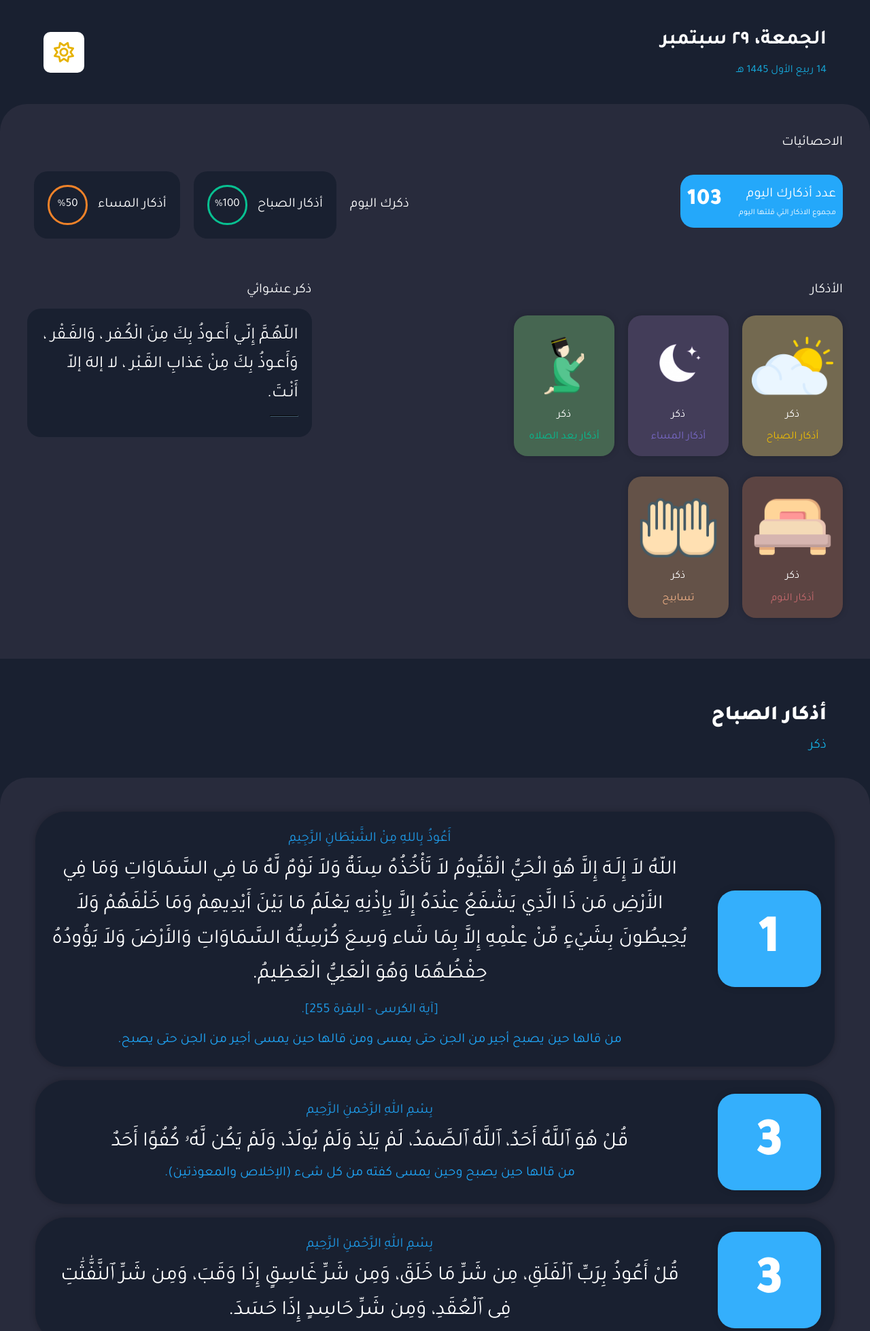
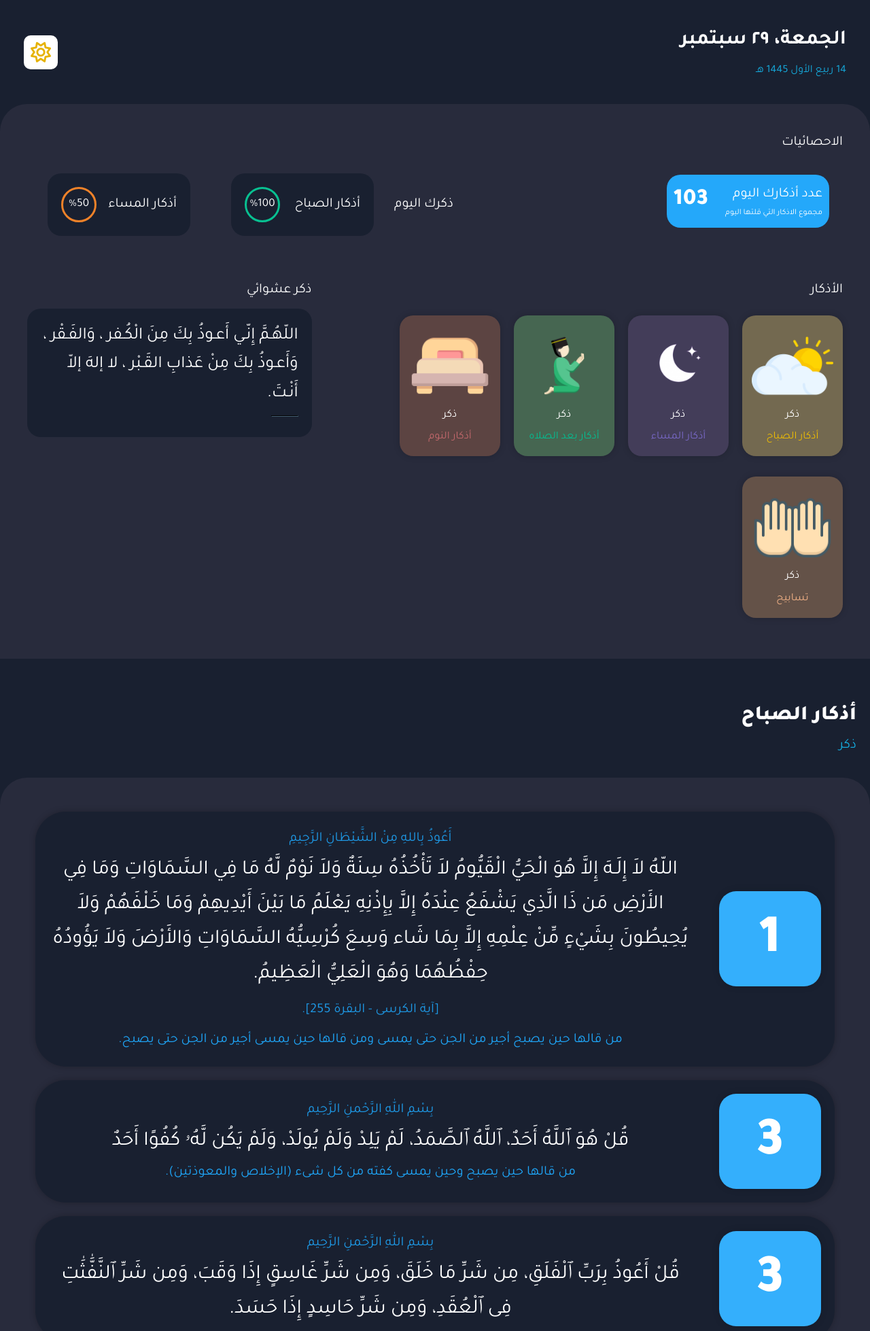
Before and after one commit to Muhammed-Sherif/azkar-website, a PHP site: page / in a window 1280 px wide. Shown: the top 1958 px of the page at 68% size. Run offline with PHP 8.4, Linux system fonts and the light colour scheme.

Commit message:
style.css

```diff
--- a/css/style.css
+++ b/css/style.css
@@ -3,8 +3,9 @@
   margin: 0;
   padding: 0;
   font-size: 20px;
-  font-family: 'Tajawal', sans-serif;
+  font-family: "Tajawal", sans-serif;
   line-height: 1.7;
+  box-sizing: border-box;
 }
 :root {
   --main-color: #15acdf;
@@ -70,7 +71,7 @@ span.higry-date {
 .container {
   display: flex;
   justify-content: space-between;
-  width: 90%;
+  width: 100%;
   align-items: center;
   margin: auto;
   padding: 35px;
@@ -98,28 +99,29 @@ span.higry-date {
   border-radius: 20px;
   transition: transform 0.5s;
   color: white;
+  margin-right: 20px;
 }
 .azkar-sabah-statistic,
 .azkar-masaa-statistic {
   background-color: #192030;
   padding: 20px;
   border-radius: 20px;
-  margin: 0 10px;
+  margin: 0 30px;
   display: flex;
   align-items: center;
-}
-.azkar-sabah-statistic {
-  margin-right: 20px;
+  width: 210px;
+  justify-content: space-between;
+  /* margin-right: 20px; */
 }
 .azkar-sabah-statistic span.count,
 .azkar-masaa-statistic span.count {
   margin-right: 15px;
   padding: 5px;
   border: 3px solid !important;
-  width: 43px;
-  height: 43px;
+  width: 52px;
+  height: 52px;
   font-size: 17px;
-  border-radius: 29px;
+  border-radius: 26px;
   display: flex;
   align-items: center;
   justify-content: center;
@@ -146,7 +148,7 @@ span.higry-date {
   display: flex;
   margin-top: 10px;
   flex-wrap: wrap;
-  width: 80%;
+  width: 100%;
   justify-content: center;
 }
 .azkar-sabah-link,
@@ -383,10 +384,11 @@ footer span {
   background-color: #175770;
 }
 @media screen and (width<895px) {
-  .achieved-azkar span:first-child {
-    display : block ;
-    width : 100% ;
-    margin-bottom : 15px;
+  .achieved-azkar
+    span:not(.azkar-sabah-statistic span, .azkar-masaa-statistic span) {
+    display: block;
+    width: 100%;
+    margin-bottom: 15px;
   }
   footer span {
     flex: 0.6;
@@ -421,6 +421,7 @@ footer span {
   display: flex;
   flex-direction: column;
   color: white;
+  margin-right: 20px;
 }
 span.title {
   font-weight: 900;
@@ -429,15 +430,15 @@ span.title {
 .light-mode-icon,
 .night-mode-icon {
   background-color: white;
-  padding: 15px;
   display: flex;
   border-radius: 10px;
   align-items: center;
+  width: 50px;
+  height: 50px;
+  justify-content: center;
 }
 .night-mode-icon {
-  justify-content: center;
   color: white;
-  height: 25px;
   background-color: black;
 }
 span.title_info {
@@ -524,6 +525,7 @@ i.fa-regular.fa-sun {
   overflow: hidden;
   background-color: #192030;
   color: white;
+  min-height: 150px;
 }
 .content-box.light-mode {
   background-color: #f3f7f8;
```
Also changed, not shown: other parts of css/style.css (+69 -6 lines).
